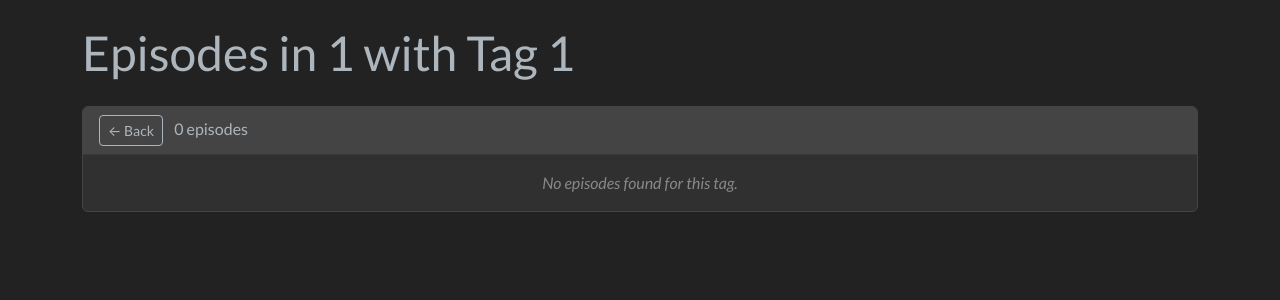
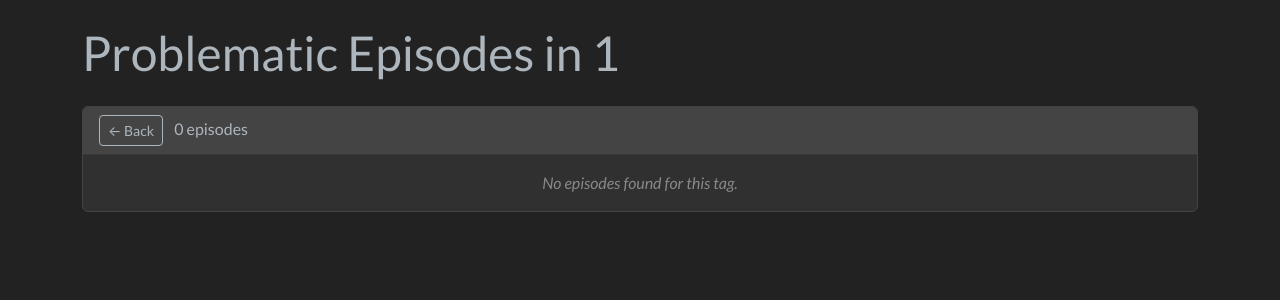
Before and after one commit to dhclark18/analyzarr, a Flask app: page /series/1/tag/1 in a window 1280 px wide. Shown: the part 72-372 px from the top of the page. Run offline with Flask 3, Linux system fonts and the light colour scheme; data that the repository does not hold is empty; some libraries are stand-ins or nearby versions.

Commit message:
Update tagged.html

```diff
--- a/templates/tagged.html
+++ b/templates/tagged.html
@@ -1,11 +1,11 @@
 {% extends "base.html" %}
 
-{% block title %}Episodes in {{ series }} (Tag {{ tag_id }}){% endblock %}
+{% block title %}Problematic Episodes in {{ series }}{% endblock %}
 
 {% block content %}
   <h1 class="mb-4 text-light">
-    Episodes in {{ series }} with Tag {{ tag_id }}
-  </h1>
+  Problematic Episodes in {{ series }}
+</h1>
 
   <div class="card bg-dark text-light border-secondary">
     <div class="card-header">
```
